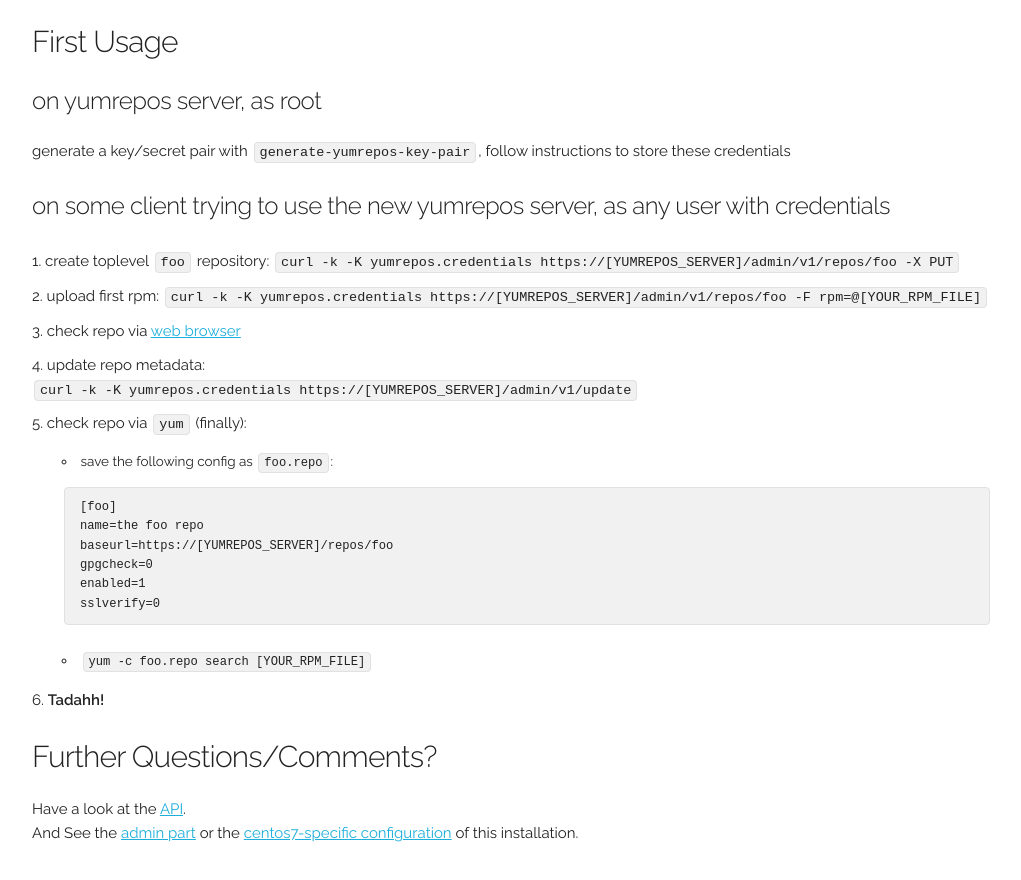
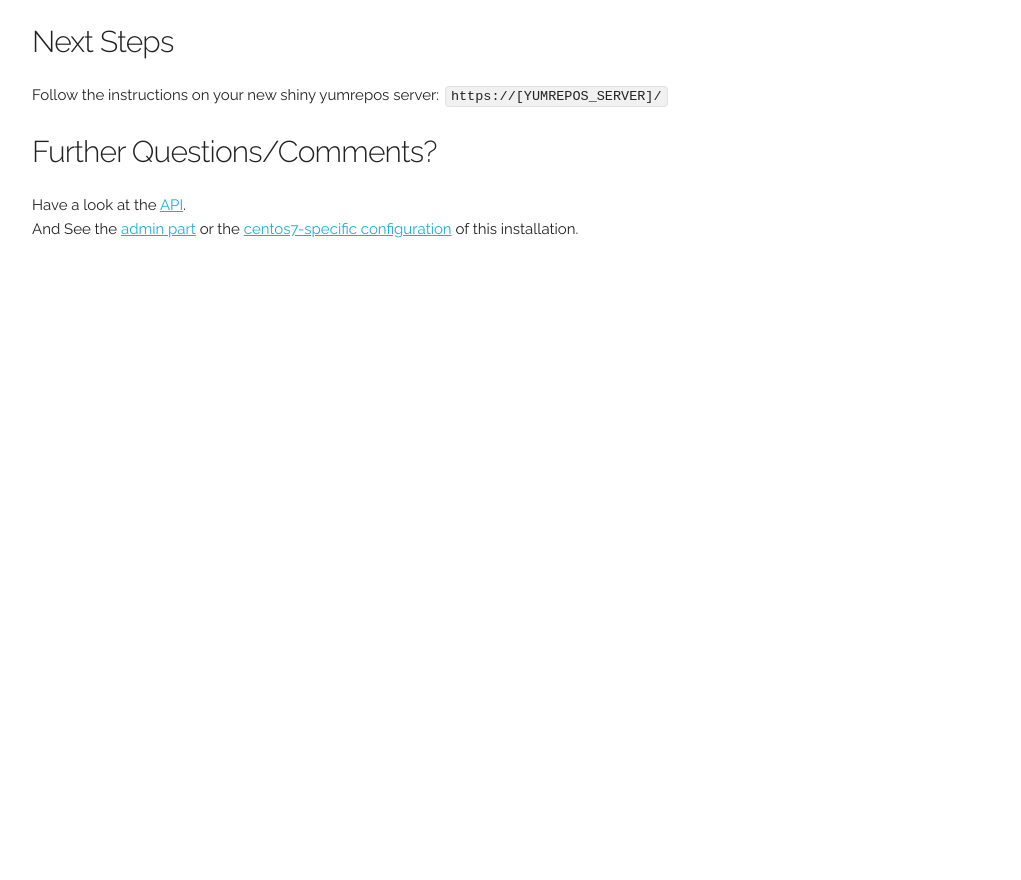
Before and after one commit to arnehilmann/yumrepos, a plain HTML site: page index.html in a window 1280 px wide. Shown: the part 566-1446 px from the top of the page, without its empty margins (128-1149 px from the left). After the commit the page ends 1024 px from the top, so only its background shows below. Drawn offline with Linux system fonts and the light colour scheme.

Commit message:
reduce documentation to installation part

```diff
--- a/index.html
+++ b/index.html
@@ -45,41 +45,10 @@
         </ol>
         </p>
 
-        <h4>First Usage</h4>
-        <h5>on yumrepos server, as root</h5>
+        <h4>Next Steps</h4>
         <p>
-        generate a key/secret pair with
-            <code>generate-yumrepos-key-pair</code>, follow instructions to store these credentials
-        </p>
-
-        <h5>on some client trying to use the new yumrepos server, as any user with credentials</h5>
-        <p>
-        <ol>
-            <li>create toplevel <code>foo</code> repository:
-                <code>curl -k -K yumrepos.credentials https://[YUMREPOS_SERVER]/admin/v1/repos/foo -X PUT</code></li>
-            <li>upload first rpm:
-                <code>curl -k -K yumrepos.credentials https://[YUMREPOS_SERVER]/admin/v1/repos/foo -F rpm=@[YOUR_RPM_FILE]</code></li>
-            <li>check repo via <a href="/repos/foo">web browser</a></li>
-            <li>update repo metadata:<br/>
-                <code>curl -k -K yumrepos.credentials https://[YUMREPOS_SERVER]/admin/v1/update</code></li>
-            <li>check repo via <code>yum</code> (finally):
-                <ul>
-                    <li>save the following config as <code>foo.repo</code>:
-                        <pre><code>[foo]
-name=the foo repo
-baseurl=https://[YUMREPOS_SERVER]/repos/foo
-gpgcheck=0
-enabled=1
-sslverify=0</code></pre>
-                    </li>
-                    <li>
-                        <code>yum -c foo.repo search [YOUR_RPM_FILE]</code>
-                    </li>
-                </ul>
-            </li>
-            <li><b>Tadahh!</b>
-        </ol>
-        </p>
+        Follow the instructions on your new shiny yumrepos server:
+        <code>https://[YUMREPOS_SERVER]/</code>
 
         <h4>Further Questions/Comments?</h4>
         <p>
```
